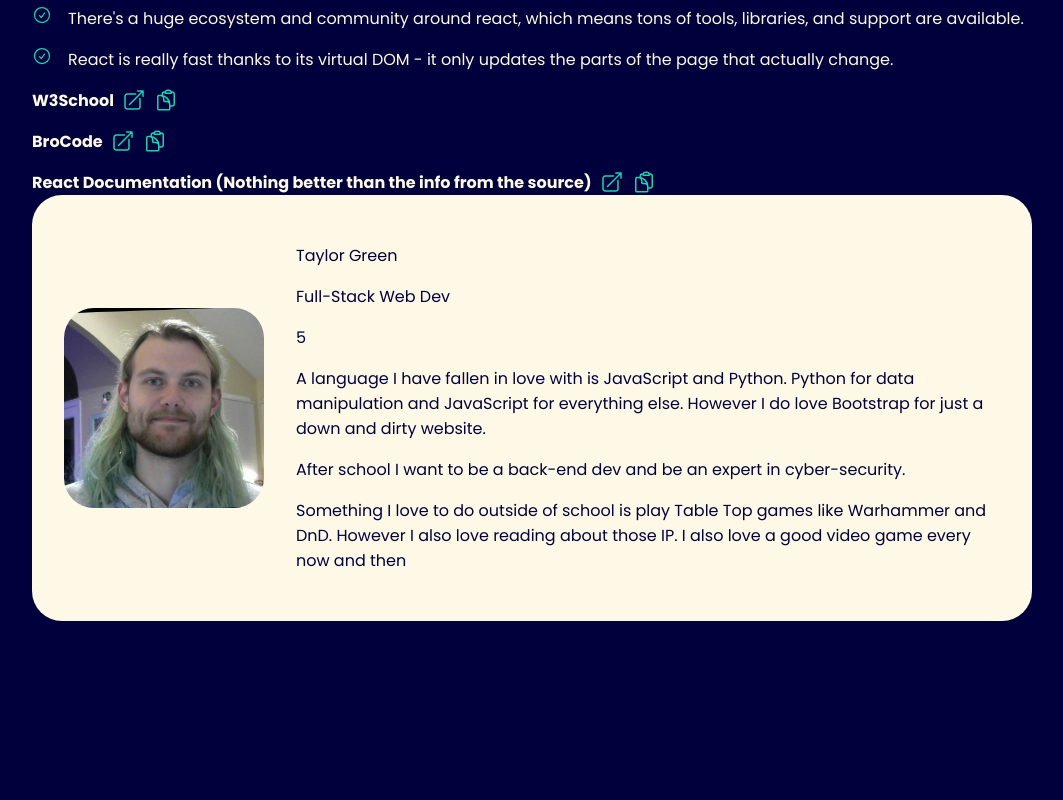
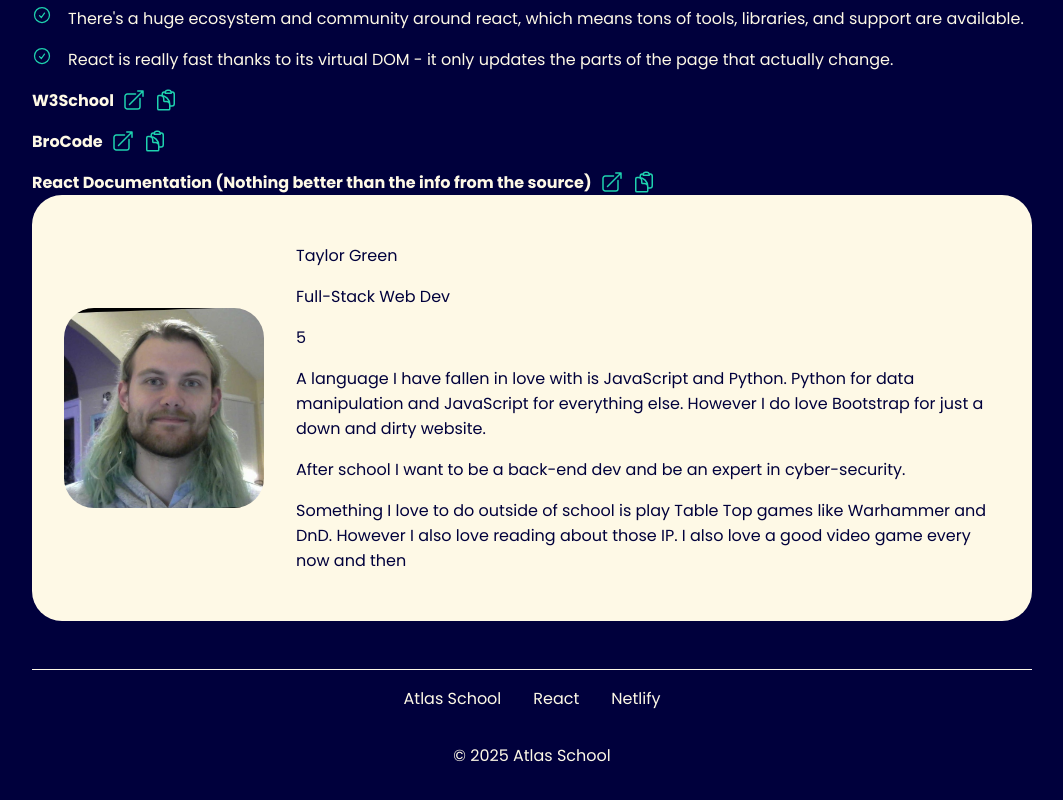
Before and after one commit to Greentaylor27/atlas-react-and-jsx, a React (Vite) app: page / in a window 1280 px wide. Shown: the part 538-1338 px from the top of the page, without its empty margins (108-1171 px from the left). Before the commit the page ends 1183 px from the top, so only its background shows below. Built offline with nearby package versions, Linux system fonts and the light colour scheme.

Commit message:
Finished Footer and added it to app

```diff
--- a/src/App.jsx
+++ b/src/App.jsx
@@ -2,6 +2,7 @@
 import Section from "./components/Section";
 import HelpfulResource from "./components/HelpfulResource";
 import AboutMe from "./components/AboutMe";
+import Footer from "./components/Footer";
 
 
 function App() {
@@ -24,6 +25,7 @@
     <HelpfulResource label="BroCode" link="https://www.youtube.com/watch?v=CgkZ7MvWUAA"></HelpfulResource>
     <HelpfulResource label="React Documentation (Nothing better than the info from the source)" link="https://www.React.dev"></HelpfulResource>
     <AboutMe me="images/Profile_pic.png" name="Taylor Green" spec="Full-Stack Web Dev" trimester="5" />
+    <Footer />
   </div>;
 }
 
--- /dev/null
+++ b/src/components/Footer.jsx
@@ -0,0 +1,20 @@
+import links from '../assets/links.json'
+
+export default function Footer() {
+    let year = new Date().getFullYear();
+
+    return (
+        <footer>
+            <ul>
+                {links.map((link, index) => (
+                    <li key={index}>
+                        <a href={link.link} target='_blank' rel='noopener noreferrer'>
+                            {link.label}
+                        </a>
+                    </li>
+                ))}
+            </ul>
+            <p>&copy; {year} Atlas School</p>
+        </footer>
+    )
+}
```
